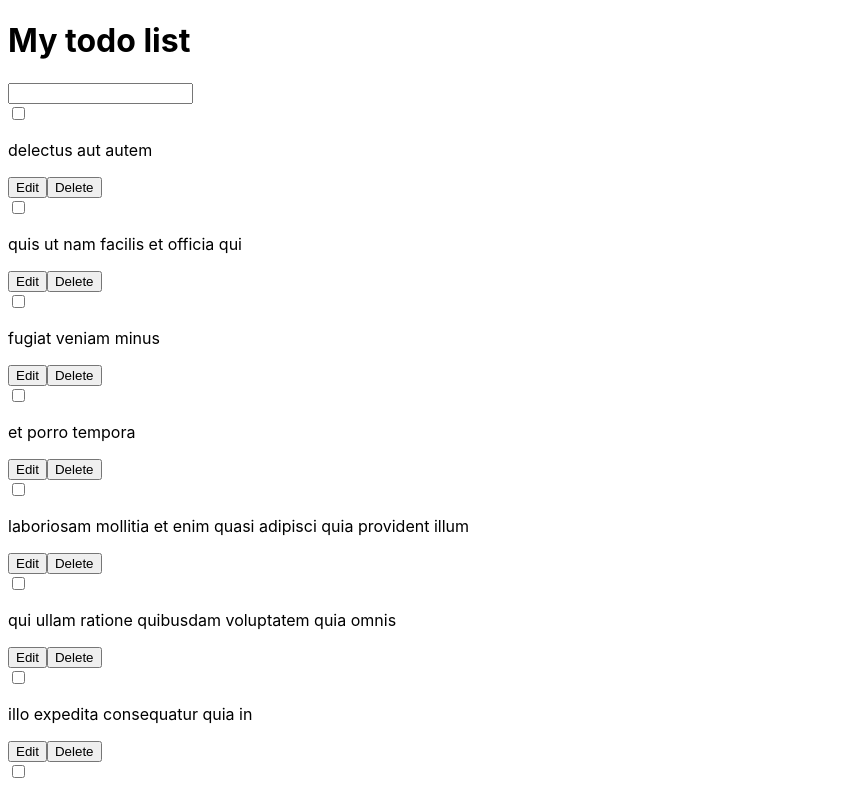
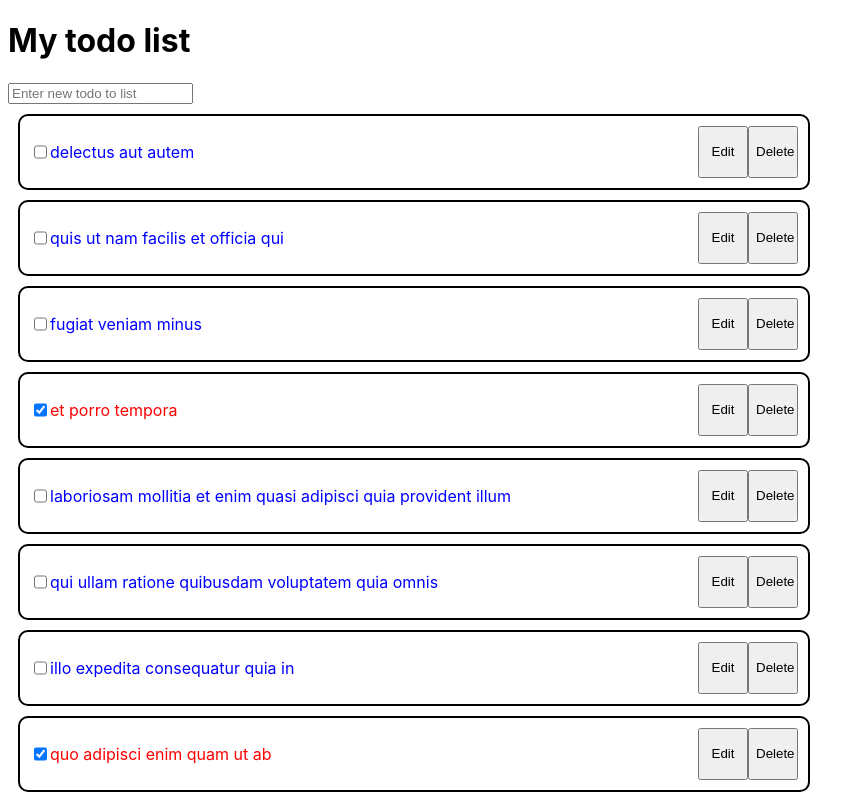
Before and after one commit to kseniiaIrinarkhova/todo, a React (Vite) app: page / in a window 1280 px wide. Shown: the top 799 px of the page, without its empty margins (0-865 px from the left). Built offline with nearby package versions, Linux system fonts and the light colour scheme.

Commit message:
added todo item styling

```diff
--- a/src/components/Form/Form.jsx
+++ b/src/components/Form/Form.jsx
@@ -3,6 +3,7 @@ import { ACTION } from '../../services/constant.data';
 import { useState } from 'react';
 
 export default function Form({dispatch }) {
+  //state for input field for todo
   const [title, setTitle] = useState("");
 
   function handleSubmit(e) {
@@ -16,7 +17,7 @@ export default function Form({dispatch }) {
 
   return (
     <form onSubmit={handleSubmit}>
-      <input type="text" value={title} onChange={(e) => setTitle(e.target.value)} />
+      <input type="text" value={title} onChange={(e) => setTitle(e.target.value)} placeholder='Enter new todo to list'/>
     </form>
   )
 }
--- a/src/components/Todo/Todo.css
+++ b/src/components/Todo/Todo.css
@@ -0,0 +1,16 @@
+.todo-container{
+    border: 2px black solid;
+    margin: 10px;
+    padding: 10px;
+    border-radius: 10px;
+    width: 60vw;
+    display: grid;
+    grid-template-columns: 20px auto 50px 50px;
+}
+.todo{
+    min-width: 200px;
+    color: blue;
+}
+.completed{
+    color: red;
+}
--- a/src/components/Todo/Todo.jsx
+++ b/src/components/Todo/Todo.jsx
@@ -1,14 +1,14 @@
 import './Todo.css'
 
-export default function Todo({todo}) {
+export default function Todo({ todo }) {
   return (
     <>
-    <div className="todo">
-      <input type="checkbox" name="isactive" />
-      <p>{todo.title}</p>
-      <button>Edit</button>
-      <button>Delete</button>
-    </div>
+      <div className='todo-container'>
+        <input type="checkbox" name="completed" checked={todo.completed} />
+        <p className={todo.completed ? "todo completed" : "todo"}>{todo.title}</p>
+        <button className='btn'>Edit</button>
+        <button className='btn'>Delete</button>
+      </div>
     </>
   )
 }
--- a/src/services/constant.data.jsx
+++ b/src/services/constant.data.jsx
@@ -122,7 +122,8 @@ const initialState = [
 ];
 
 const ACTION = {
-ADD_TODO: "add-todo"
+ADD_TODO: "add-todo",
+TOGGLE_TODO: "toggle-todo"
 }
 
 export {initialState, ACTION};
--- a/src/services/reducer.functions.js
+++ b/src/services/reducer.functions.js
@@ -4,6 +4,8 @@ function todoReducer(todos, action){
 switch(action.type){
     case ACTION.ADD_TODO:
         return [newTodo(action.payload.title) , ...todos];
+    case ACTION.TOGGLE_TODO:
+
     default:
         throw Error("Unknown Action: " + action.type);
 
```
